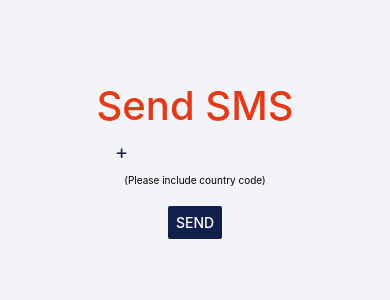
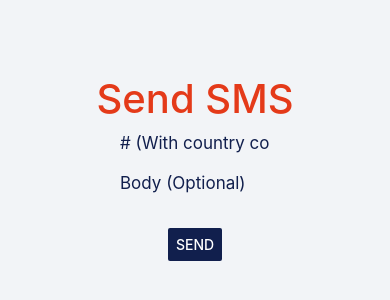
Before and after one commit to nhiemngo/sendSMS, a React Native app: screen / in a window 390 px wide. Shown: the part 252-552 px from the top of the page. Built offline with nearby package versions, Linux system fonts and the light colour scheme.

Commit message:
added more features

```diff
--- a/app/components/Main.js
+++ b/app/components/Main.js
@@ -7,12 +7,11 @@ export default class Main extends React.Component {
 
   constructor(props) {
       super(props);
-      this.state = {text: '+'};
+      this.state = {phoneNumber: '', textBody: ''};
     }
 
   //use the Twilio REST API to send message to the designated number
-  //I follow the documentation here: https://www.twilio.com/docs/api/rest
-  send(toNumber)  {
+  send(toNumber, content)  {
     var headers = new Headers()
     headers.append('Accept', 'application/json')
     headers.append('Content-Type', 'application/json')
@@ -26,7 +25,7 @@ export default class Main extends React.Component {
       //originally, I cannot authorize the request just by setting headers. I also tried to put the credentials directly in the url, but that did not work
       //I discovered the solution at https://stackoverflow.com/questions/34815853/react-native-fetch-and-basic-authentication
       headers: headers,
-      //for some reason, the body cannot be sent. I have already authorized the request but always get 400: Bad request from the server
+      //for some reason, the body of the request cannot be sent. I have already authorized the request but always get 400: Bad request from the server
       body: JSON.stringify({
         'To': '+13158257415',
         'From': '+12147616710',
@@ -35,9 +34,9 @@ export default class Main extends React.Component {
     })
     .then((response) => {
       temp = response.status.toString()
-      //Let the user know the result of their request
+      //let the user know the result of their request
       if (temp == '400') {
-        Alert.alert('Error ' + temp + ': the SMS cannot be sent to ' + toNumber)
+        Alert.alert('Error ' + temp + ': the SMS cannot be sent to ' + toNumber + '\nBody: ' + content)
       }
       else if (temp == '201'){
         Alert.alert('SMS sent to ' + toNumber)
@@ -49,7 +48,7 @@ export default class Main extends React.Component {
 
   }
 
-  //returns only the numbers in the input value, preceded by '+'
+  //returns only the numbers in the input value, preceded by '+'. Used for validating the phone number.
   validateInput(inputValue) {
     testValue = "0123456789"
     returnValue = ""
@@ -61,10 +60,13 @@ export default class Main extends React.Component {
     return ('+' + returnValue)
   }
 
-  //use validateInput() on the input data, then passing it to send()
+  //validate the input data then pass it to send()
   onPressButton() {
-      k = this.validateInput(this.state.text)
-      this.send(k)
+      num = this.validateInput(this.state.phoneNumber)
+      body = "Testing"
+      if (this.state.textBody != "")
+        body = this.state.textBody
+      this.send(num, body)
       }
 
   //user interface:
@@ -74,19 +76,27 @@ export default class Main extends React.Component {
         <View><Text style={styles.titleText}>Send SMS</Text></View>
           <View>
             <TextInput
-              style={styles.textbox}
-              value = {this.state.text}
-              onChangeText={(text) => this.setState({text})}
+              style={styles.numberBox}
+              value = {this.state.phoneNumber}
+              placeholder = "# (With country code)"
+              onChangeText={(phoneNumber) => this.setState({phoneNumber})}
             />
           </View>
 
           <View>
-            <Text style={styles.subtitleText}>(Please include country code)</Text>
+            <TextInput
+              style={styles.bodyBox}
+              maxLength = {120}
+              multiline = {true}
+              placeholder = "Body (Optional)"
+              value = {this.state.textBody}
+              onChangeText={(textBody) => this.setState({textBody})}
+            />
           </View>
 
           <View style={styles.buttonContainer}>
             <Button
-              onPress={(text) => this.onPressButton()}
+              onPress={(phoneNumber) => this.onPressButton()}
               title="Send"
               color = '#111f4d'
             />
@@ -100,7 +110,7 @@ export default class Main extends React.Component {
 
 const styles = StyleSheet.create({
   container: {
-    flex: 5,
+    flex: 1,
     backgroundColor: '#f2f4f7',
     flexDirection: 'column',
     justifyContent: 'center',
@@ -113,22 +123,28 @@ const styles = StyleSheet.create({
     color: '#e43a19',
   },
 
-  subtitleText: {
-    fontSize: 10,
+  numberBox: {
+    fontSize:17,
+    width:160,
+    paddingLeft: 5,
+    paddingRight: 5,
+    paddingBottom:10,
+    paddingTop:10,
+    color: '#111f4d',
   },
 
-  textbox: {
-    fontSize:20,
-    width:180,
+  bodyBox: {
+    fontSize:17,
+    width:160,
+    paddingLeft: 5,
+    paddingRight: 5,
     paddingBottom:10,
     paddingTop:10,
-    paddingLeft:10,
-    paddingRight:10,
     color: '#111f4d',
   },
 
   buttonContainer: {
-    margin: 20
+    margin: 5
   }
 
 });
```
Also changed, not shown: Screenshot_20180325-174328.png (added), 1 other file (tests, documents, lock files or other folders).
